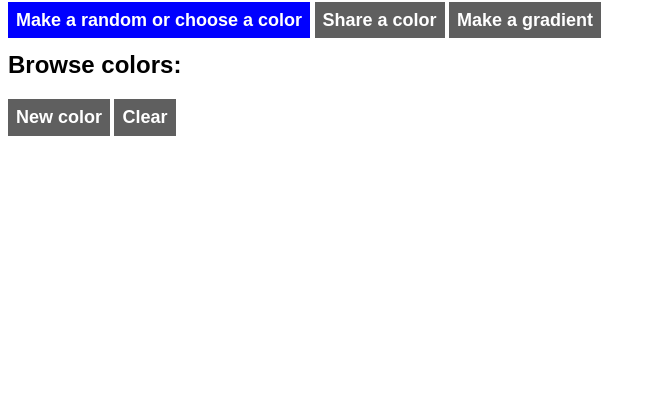
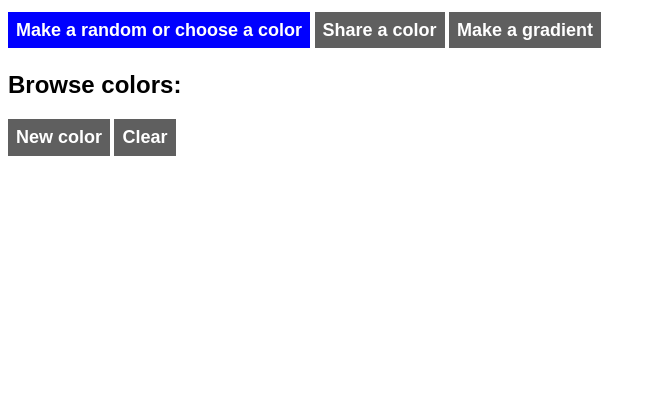
Before and after one commit to jacobd082/color, a plain HTML site: page index.html in a window 1280 px wide. Shown: the part 382-800 px from the top of the page, without its empty margins (0-656 px from the left). Drawn offline with Linux system fonts and the light colour scheme.

Commit message:
Add files via upload

```diff
--- a/index.html
+++ b/index.html
@@ -36,7 +36,9 @@
     </style>
     <img src="icon.png" height="300">
     <h1>Colors by Jacob Drath</h1>
+    <div style="line-height: 2.3;">
     <a href="color" class="button">Make a random or choose a color</a>  <a href="share" class="button-2">Share a color</a>  <a href="gradient" class="button-2">Make a gradient</a>
+</div>
     <h2>Browse colors:</h2>
     <!--<div class="color" style="background-color: #ced3fe;" onclick="window.open('https://color.jacobdrath.co/color#ced3fe')">#ced3fe</div>
     <div class="color" style="background-color: #f198e1;" onclick="window.open('https://color.jacobdrath.co/color#f198e1')">#f198e1</div>-->
```
